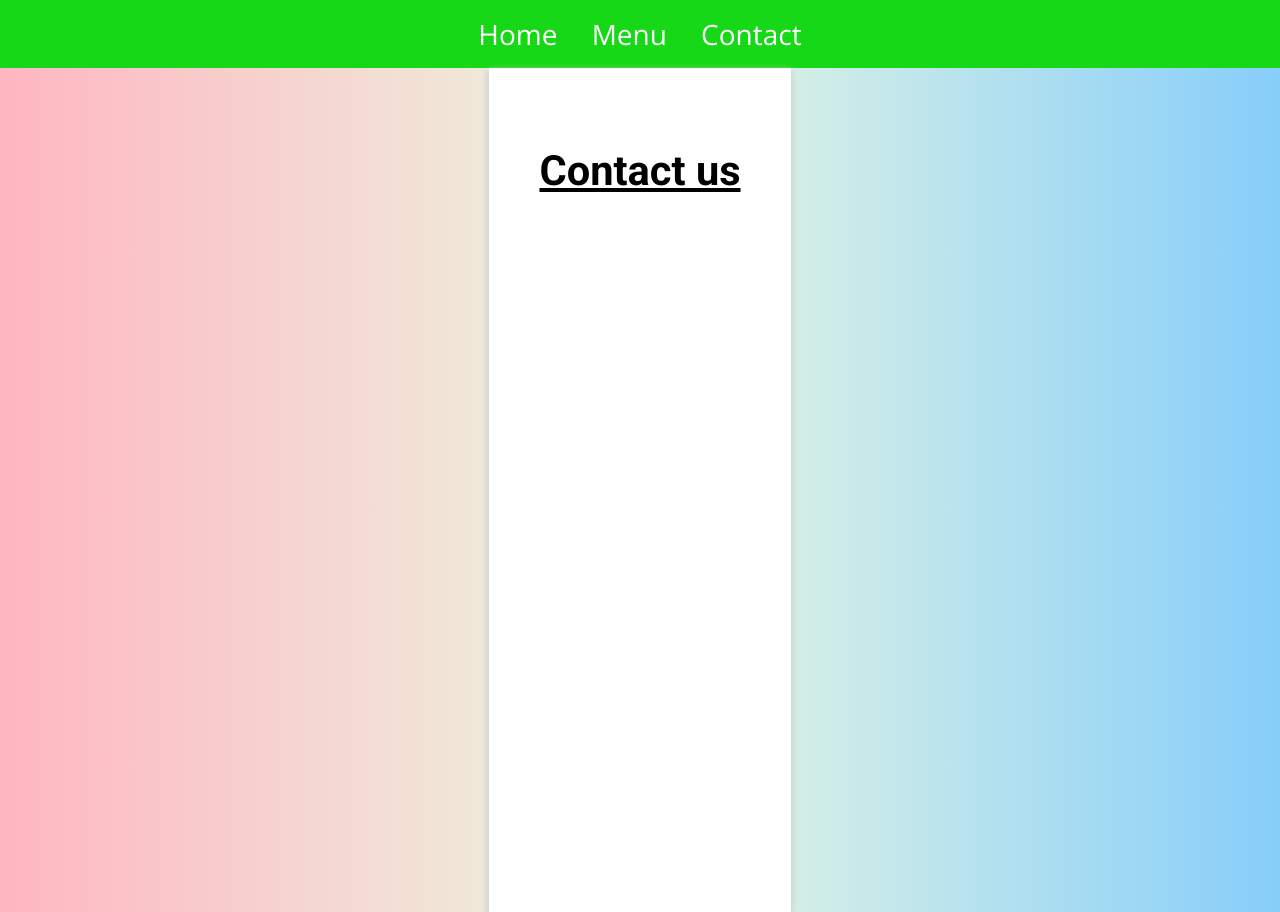
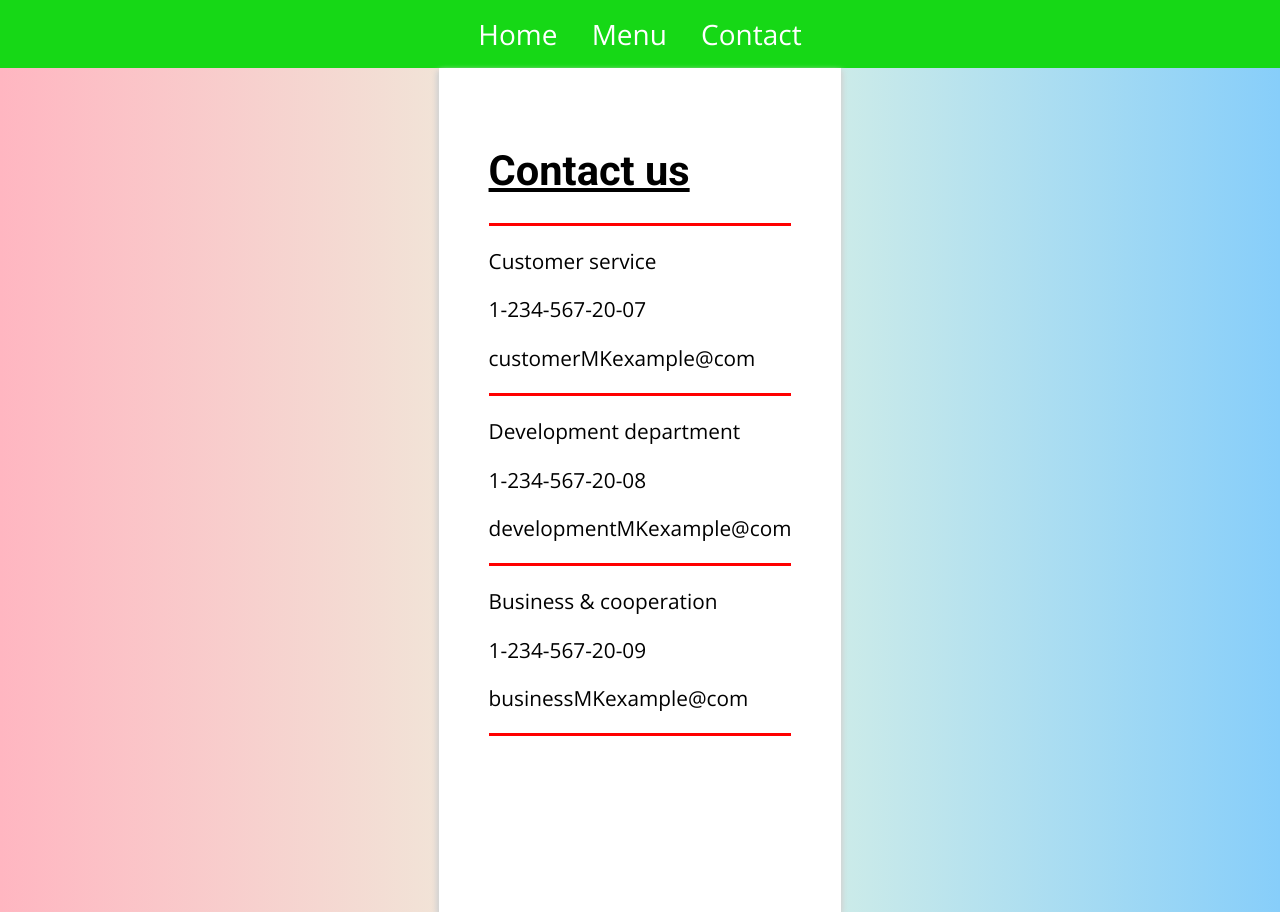
Before and after one commit to Anubisworkingexperience/restaurant-page, a website built with webpack: page src/index.html in a window 1280 px wide. Both pictures are taken after a click on the button "Contact". Built offline with nearby package versions, Linux system fonts and the light colour scheme.

Commit message:
Add contact page content

```diff
--- a/src/contact.js
+++ b/src/contact.js
@@ -11,6 +11,36 @@ function addContactInformation() {
     const contactTitle = document.createElement('h1');
     contactTitle.textContent = "Contact us";
     info.appendChild(contactTitle);
+
+    function createContact(contactItemText, contactItemPhoneText) {
+        const contactContainer = document.createElement('div');
+        contactContainer.classList.add('contact-container');
+        if (contactItemText === "Customer service") {
+            contactContainer.classList.add("first-contact-container");
+        }
+
+        for (let i = 0; i < 3; i++) {
+            let contactItem = document.createElement('p');
+            contactItem.classList.add('contact-item');
+            switch(i) {
+                case 0:
+                    contactItem.textContent = contactItemText;
+                    break;
+                case 1:
+                    contactItem.textContent = contactItemPhoneText;
+                    break;
+                case 2:
+                    contactItem.textContent = contactItemText.split(" ")[0].toLowerCase() + "MK" + "example@com";
+                    break;
+            }
+            contactContainer.appendChild(contactItem);
+        }
+        info.appendChild(contactContainer);
+    }
+
+    createContact("Customer service", "1-234-567-20-07");
+    createContact("Development department", "1-234-567-20-08");
+    createContact("Business & cooperation", "1-234-567-20-09");
 }
 
 export {addContactInformation};
--- a/src/homepage.js
+++ b/src/homepage.js
@@ -64,7 +64,6 @@ info.appendChild(locationTitle);
     const location = document.createElement('p');
     location.textContent = "1533 Earnhardt Drive, Kentucky";
     info.appendChild(location);
-
 }
 
 function resetContent() {
--- a/src/style.css
+++ b/src/style.css
@@ -76,5 +76,12 @@ h1 {
     background-color: white;
     border-radius: 10px;
     padding: 30px;
-    /* color:limegreen */
 }
+
+.contact-container {
+    border-bottom: 3px solid red;
+}
+
+.first-contact-container {
+    border-top: 3px solid red;
+}
```
Lines whose indentation alone changed are shown as unchanged.
